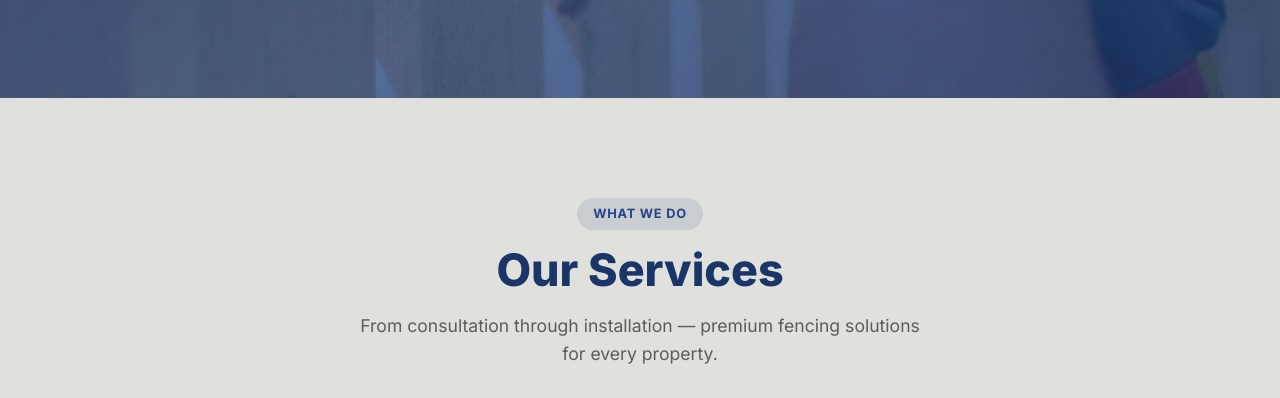
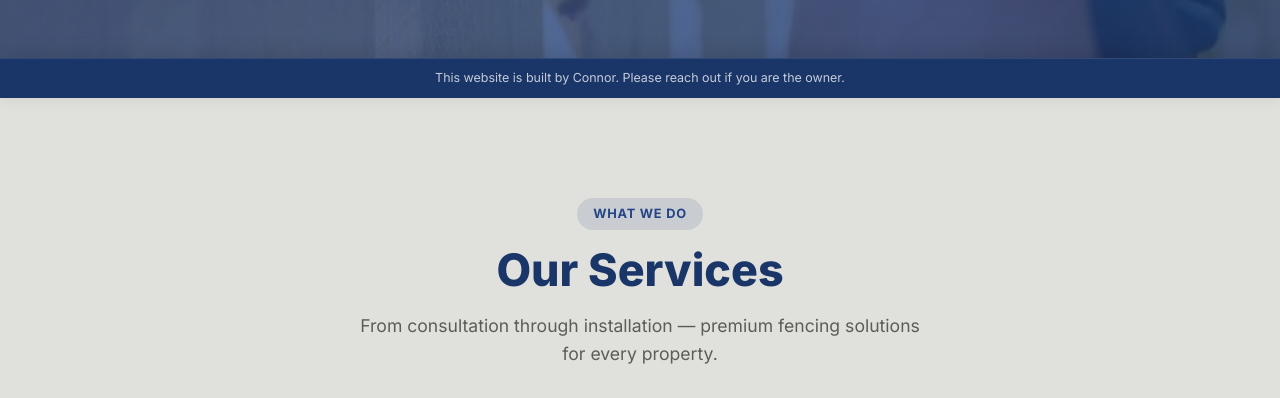
Before and after one commit to connorhyde26-hub/greenoasis, a plain HTML site: page index.html in a window 1280 px wide. Shown: the part 702-1100 px from the top of the page. Drawn offline with Linux system fonts and the light colour scheme.

Commit message:
watermark

```diff
--- a/index.html
+++ b/index.html
@@ -567,6 +567,10 @@
     </div>
   </footer>
 
+  <div class="builder-bar" role="contentinfo">
+    <p>This website is built by Connor. Please reach out if you are the owner.</p>
+  </div>
+
   <script src="script.js"></script>
 </body>
 </html>
--- a/styles.css
+++ b/styles.css
@@ -38,6 +38,7 @@
   --shadow-xl: 0 20px 60px rgba(0,0,0,.18);
 
   --nav-h: 72px;
+  --builder-bar-h: 40px;
   --font: 'Inter', system-ui, -apple-system, sans-serif;
   --transition: 0.25s cubic-bezier(.4,0,.2,1);
 }
@@ -52,6 +53,7 @@ body {
   line-height: 1.6;
   -webkit-font-smoothing: antialiased;
   overflow-x: hidden;
+  padding-bottom: calc(var(--builder-bar-h) + 8px);
 }
 img { max-width: 100%; height: auto; display: block; }
 a { color: inherit; text-decoration: none; }
@@ -1012,6 +1014,29 @@ footer {
   color: rgba(255,255,255,.4);
 }
 
+/* ── BUILDER BAR ── */
+.builder-bar {
+  position: fixed;
+  bottom: 0;
+  left: 0;
+  right: 0;
+  z-index: 900;
+  min-height: var(--builder-bar-h);
+  display: flex;
+  align-items: center;
+  justify-content: center;
+  padding: 8px 20px;
+  background: var(--brand-blue-dark);
+  border-top: 1px solid rgba(255, 255, 255, 0.1);
+  box-shadow: 0 -4px 20px rgba(0, 0, 0, 0.12);
+}
+.builder-bar p {
+  font-size: 0.78rem;
+  color: rgba(255, 255, 255, 0.75);
+  text-align: center;
+  line-height: 1.3;
+}
+
 /* ════════════════════════════════════════
    RESPONSIVE
 ════════════════════════════════════════ */
```
